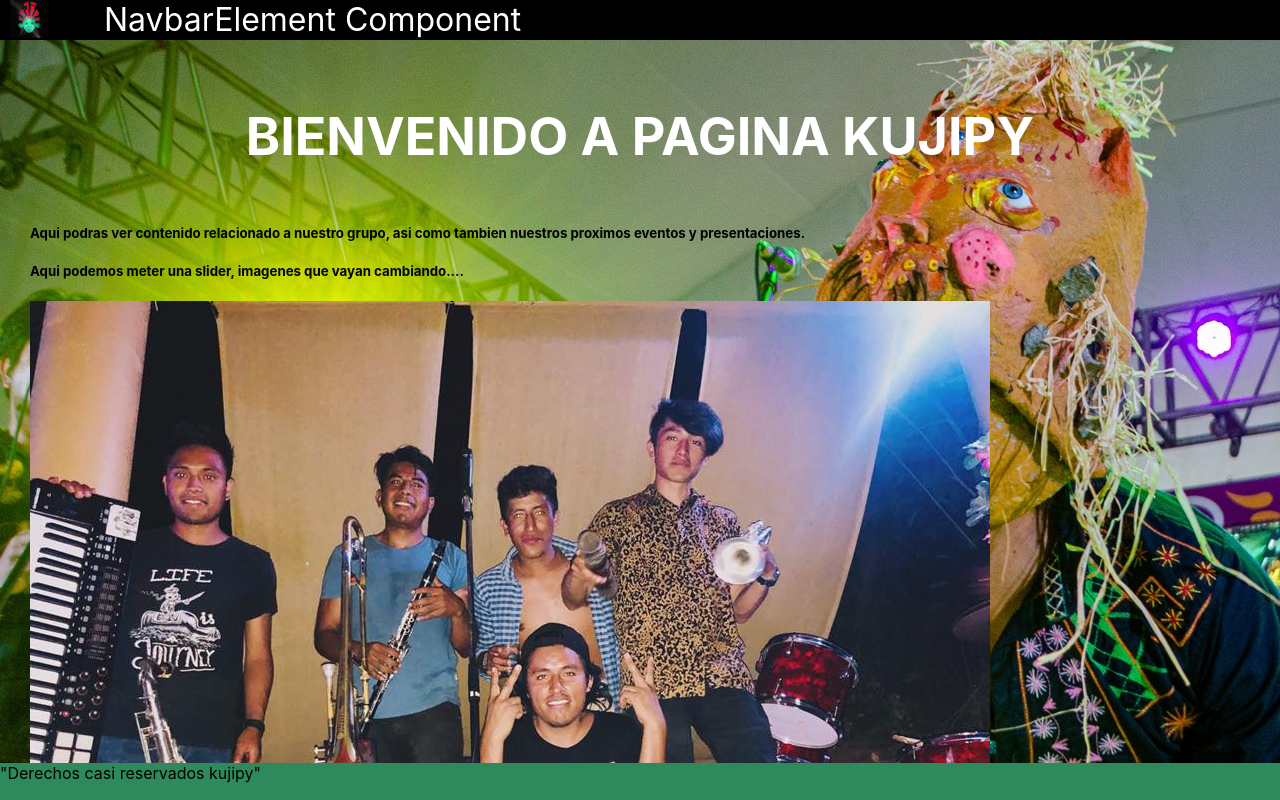
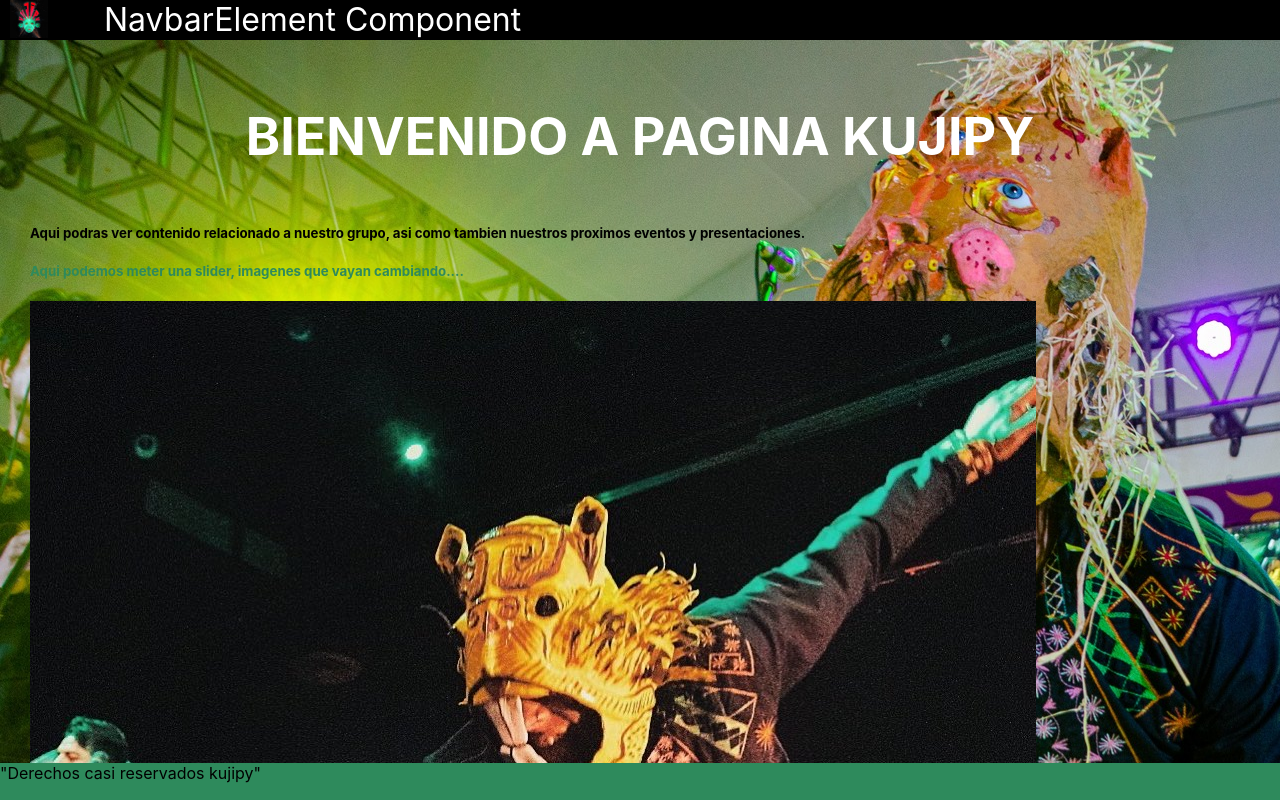
Before and after one commit to kamjotpetjaay/Kujipy_Web, a React (Create React App) app in the folder webpage/: page / in a window 1280 px wide. Built offline with nearby package versions, Linux system fonts and the light colour scheme.

Commit message:
Agregando componente ImageSlider
este componente es para que imágenes se vayan cambiando.

```diff
--- a/webpage/package.json
+++ b/webpage/package.json
@@ -1,6 +1,7 @@
 {
   "name": "webpage",
   "version": "0.1.0",
+  "homepage": "http://kujipy.com",
   "private": true,
   "dependencies": {
     "@testing-library/jest-dom": "^5.17.0",
--- a/webpage/src/App.css
+++ b/webpage/src/App.css
@@ -40,11 +40,11 @@
   }
 } */
 
-/* @media (prefers-reduced-motion: no-preference) {
+@media (prefers-reduced-motion: no-preference) {
   .Galery-main {
-    animation: App-galery-slide infinite 20s linear;
+    color: #2e8a5c;
   }
-} */
+}
 
 .App-header {
   display: flex;
@@ -60,10 +60,7 @@
 }
 
 @keyframes App-galery-slide {
-  from {
-    transform: rotateZ(0deg);
-  }
-  to {
-    transform: rotate(120deg);
-  }
+  0% {z-index: 0}
+  33.32% {z-index: 0}
+  33.33% {z-index: -1}
 }
--- /dev/null
+++ b/webpage/src/components/ImageSlider/ImageSlider.css
@@ -0,0 +1,20 @@
+.dot {
+    cursor: pointer;
+    height: 15px;
+    width: 15px;
+    margin: 0 2px;
+    background-color: #999999;
+    border-radius: 50%;
+    display: inline-block;
+    transition: background-color 0.6s ease;
+  }
+
+.slider-container{
+    max-width: 100%;
+    position: relative;
+    margin: auto;
+}
+
+.mySlides {
+    display: none
+}
--- a/webpage/src/components/ImageSlider/ImageSlider.styled.ts
+++ b/webpage/src/components/ImageSlider/ImageSlider.styled.ts
@@ -1,4 +1,11 @@
 import styled from 'styled-components';
 
 export const ImageSliderWrapper = styled.div`
+    animation: 12s App-galery-slide infinite;
+    position: absolute; top: 0; left: 0; z-index: -1
 `;
+
+export const ImageSliderContainer = styled.div`
+    height: 30em; position: relative;
+    background: white
+`;
--- a/webpage/src/components/ImageSlider/ImageSlider.tsx
+++ b/webpage/src/components/ImageSlider/ImageSlider.tsx
@@ -1,5 +1,6 @@
-import React from 'react';
-import { ImageSliderWrapper } from './ImageSlider.styled';
+import React, { useEffect, useState } from 'react';
+import { ImageSliderWrapper, ImageSliderContainer } from './ImageSlider.styled';
+import './ImageSlider.css'
 
 export interface Imagen {
    url: string,
@@ -10,25 +11,91 @@ interface ImageSliderProps {
    galeriaImagenes: Imagen[]
 }
 
+const ImageSlider = ({galeriaImagenes}: ImageSliderProps) => {
+   let slideIndex = 0
+   let timeoutId:any = null;
+   const [slides, setSlides] = useState<any>()
+   const [dots, setDots] = useState<any>()
+
+   useEffect(() => {
+      setSlides(document.getElementsByClassName("mySlides") as HTMLCollectionOf<HTMLElement>)
+      setDots(document.getElementsByClassName("dot") as HTMLCollectionOf<HTMLElement>)
+      if(slides)
+         showSlides();
+    },[slides]);
+
+   const currentSlide = (index: number) => {
+      slideIndex = index
+      showSlides()
+   }
+
+   const plusSlides = (step: number) =>{
+      if(step < 0) {
+         slideIndex -= 2
+
+         if(slideIndex < 0) {
+            slideIndex = slides.length - 1
+         }
+      }
+      showSlides();
+   }
+
+   const showSlides = () => {
+      for(let i = 0; i < slides.length; i++) {
+         slides[i].style.display = "none" ;
+         dots[i].classList.remove('active');
+      }
+      console.log(slideIndex)
+      slideIndex++
+      if(slideIndex > slides.length) {
+         slideIndex = 1
+      }
+      slides[slideIndex - 1].style.display = "block";
+      dots[slideIndex - 1].classList.add('active');
+      if(timeoutId) {
+         clearTimeout(timeoutId);
+      }
+      timeoutId = setTimeout(showSlides, 5000); // Change image every 5 seconds
+   }
+
+
+
    const getImages = (galeriaImagenes: Imagen[]): JSX.Element => {
       const images: any = []
-   galeriaImagenes.forEach(imagen => {
+      let delay = 0
+      let skip = 4
+
+      galeriaImagenes.forEach((imagen, index) => {
          images.push(
-      <ImageSliderWrapper>
-         <img src={imagen.url} id={imagen.name} alt={imagen.name} />
-      </ImageSliderWrapper>
+            <div className='mySlides' key={'slides'+index}>
+               <img src={imagen.url} id={imagen.name} alt={imagen.name} style={{
+                  animationDelay: delay+"s"
+                  }}/>
+            </div>
          )
+         delay = delay+skip;
       })
       return images
    }
 
+   const getDots = (galeriaImagenes:Imagen []) => {
+      const dots: any = []
+      galeriaImagenes.forEach((imagen, index) => {
+         dots.push(<span className="dot" key={"dot"+index} onClick={() => currentSlide(index)}></span>)
+      })
+      return dots
+   }
 
-const ImageSlider = ({galeriaImagenes}: ImageSliderProps) => {
+
    return (
-      <div>
+      <div className='slider-container'>
          {getImages(galeriaImagenes)}
+         <div style={{textAlign: "center"}}>
+             {getDots(galeriaImagenes)}
+         </div>
       </div>
    )
+
 }
 
 export default ImageSlider;
```
Lines whose indentation alone changed are shown as unchanged.
